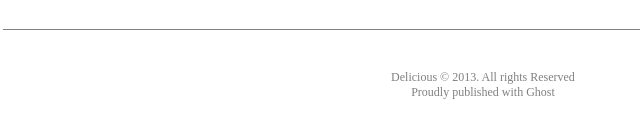
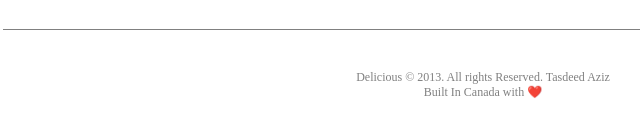
Before and after one commit to TAA-DSA/Chocolate-Pizza, a plain HTML site: page index.html in a window 1280 px wide. Shown: the part 1454-1591 px from the top of the page, 157-797 px from the left. Drawn offline with Linux system fonts and the light colour scheme.

Commit message:
updated the footer notes

```diff
--- a/index.html
+++ b/index.html
@@ -169,8 +169,8 @@
       </div>
       <div class="footer">
         <div>
-          <p>Delicious © 2013. All rights Reserved</p>
-          <p class="footer-bottom-text">Proudly published with Ghost</p>
+          <p>Delicious © 2013. All rights Reserved. Tasdeed Aziz</p>
+          <p class="footer-bottom-text">Built In Canada with ❤️</p>
         </div>
       </div>
     </div>
```
